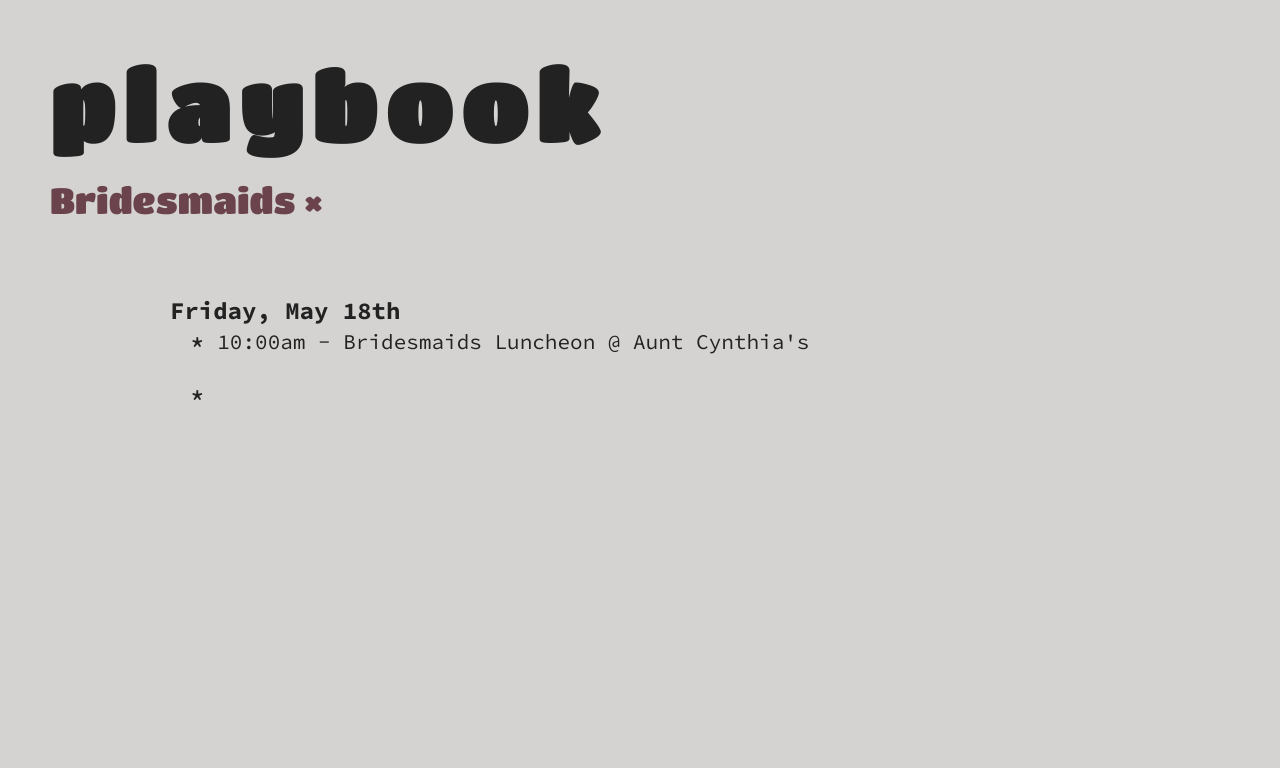
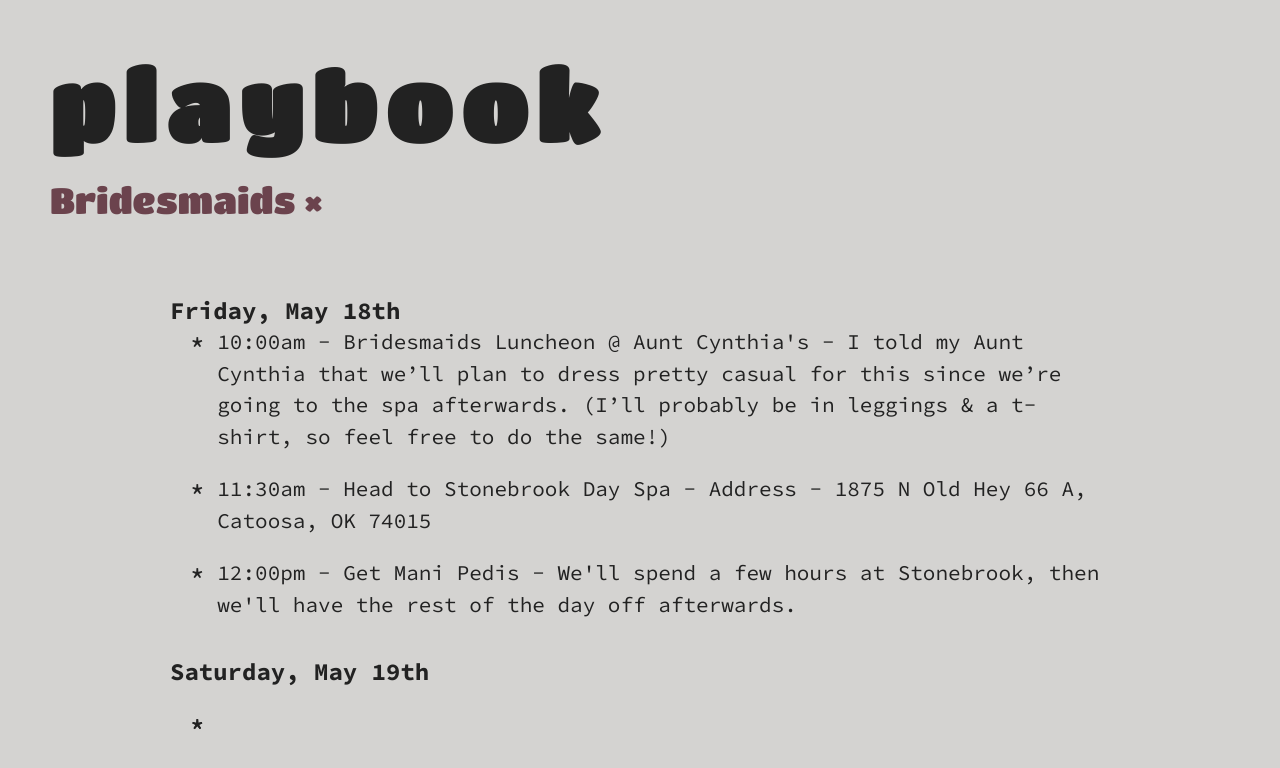
Before and after one commit to grantstandridge/grantstandridge.github.io, a Jekyll site: the page built from _buckets/bridesmaids.markdown, in a window 1280 px wide. Shown: the top 768 px of the page. Built offline with Jekyll 4.4.1, drawn with Linux system fonts in a browser that asks for light colours.

Commit message:
Updated Bridesmaids

```diff
--- a/_buckets/bridesmaids.markdown
+++ b/_buckets/bridesmaids.markdown
@@ -4,7 +4,16 @@ date: 2018-04-15 18:56:00 -05:00
 Schedule:
 - Parent: Friday, May 18th
   Children:
-  - '10:00am - Bridesmaids Luncheon @ Aunt Cynthia''s '
+  - "10:00am - Bridesmaids Luncheon @ Aunt Cynthia's \n- I told my Aunt Cynthia that
+    we’ll plan to dress pretty casual for this since we’re going to the spa afterwards.
+    (I’ll probably be in leggings & a t-shirt, so feel free to do the same!)"
+  - "11:30am - Head to Stonebrook Day Spa \n- Address - 1875 N Old Hey 66 A, Catoosa,
+    OK 74015"
+  - "12:00pm - Get Mani Pedis \n- We'll spend a few hours at Stonebrook, then we'll
+    have the rest of the day off afterwards. "
+- Parent: 'Saturday, May 19th '
+  Children:
+  -
   -
 layout: schedule
 ---
```
